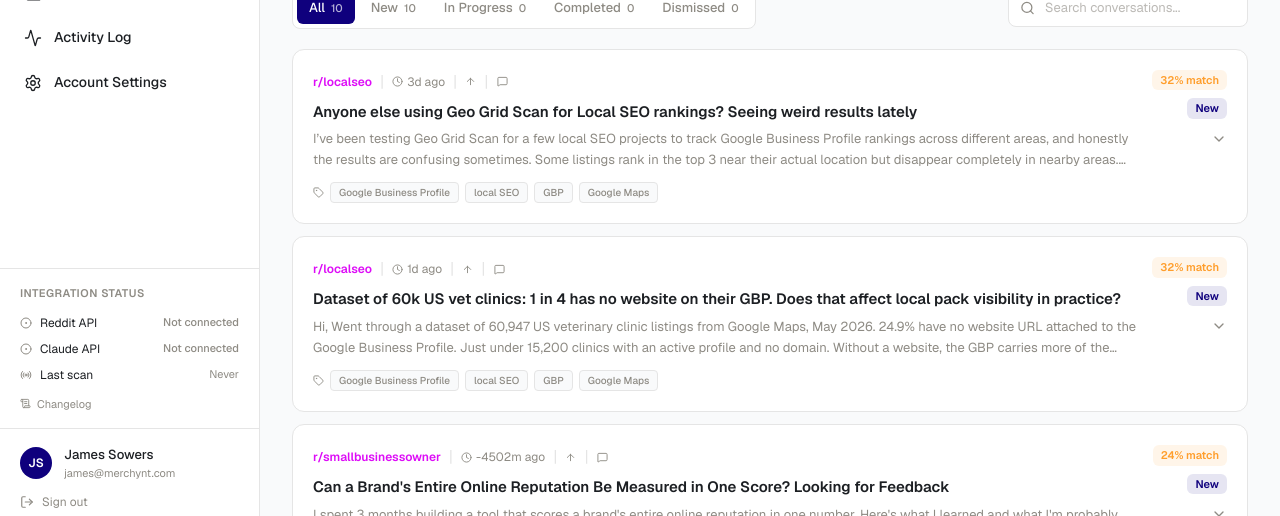
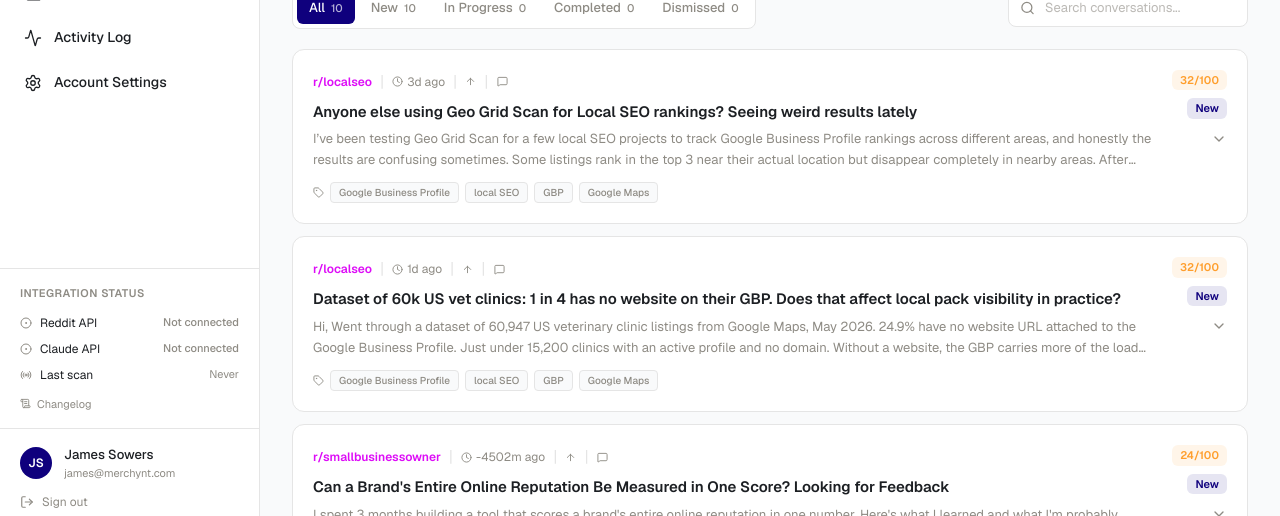
Before and after one commit to merchyntjames/reddit-rosie, a Next.js app: page / in a window 1280 px wide. Shown: the part 273-789 px from the top of the page. Built offline with nearby package versions, Linux system fonts and the light colour scheme.

Commit message:
Change relevance badge from "X% match" to "X/100"
Displays the raw quality score out of 100 instead of a misleading
percentage format.

Co-Authored-By: Claude Opus 4.6 <noreply@anthropic.com>

```diff
--- a/src/components/ConversationCard.tsx
+++ b/src/components/ConversationCard.tsx
@@ -35,7 +35,7 @@ function RelevanceBadge({ score }: { score: number }) {
 
   return (
     <span className={`inline-flex items-center px-2 py-0.5 rounded-md text-[11px] font-semibold ${colorClass}`}>
-      {score}% match
+      {score}/100
     </span>
   );
 }
```
